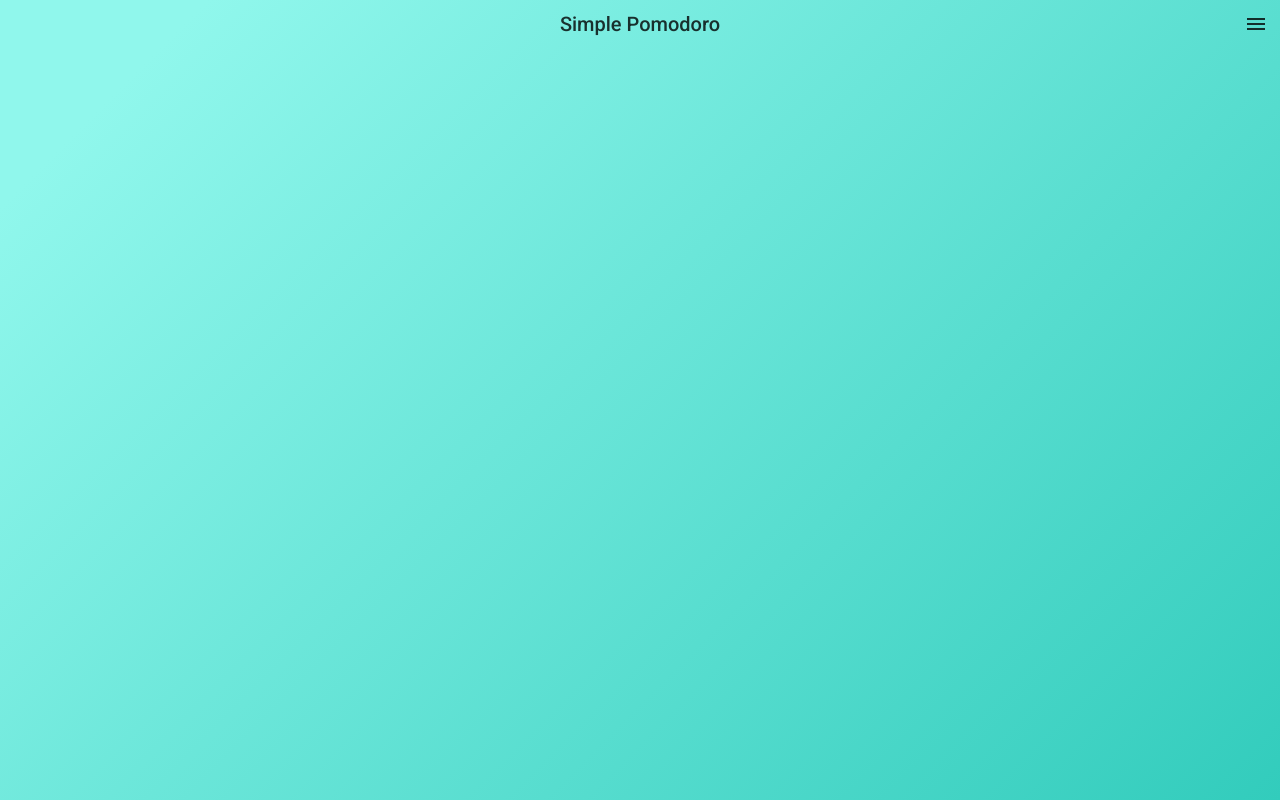
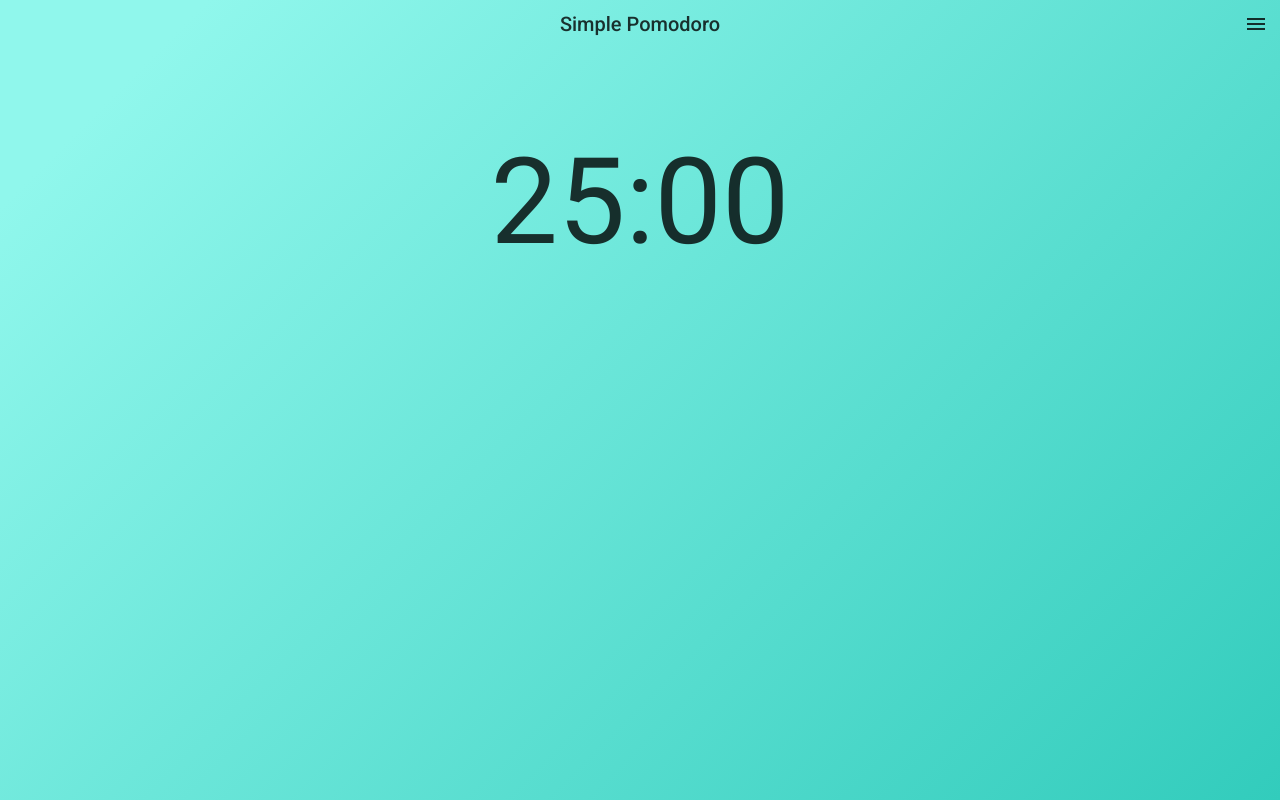
Before and after one commit to Thilerion/vue-pomodoro, a Vue app: page / in a window 1280 px wide. Built offline with nearby package versions, Linux system fonts and the light colour scheme.

Commit message:
added time view

```diff
--- a/src/App.vue
+++ b/src/App.vue
@@ -1,28 +1,42 @@
 <template>
 	<div id="app">
-		<pomo-nav></pomo-nav>
+		<nav>
+			<pomo-nav></pomo-nav>
+		</nav>
+		<main>
+			<pomo-time-view></pomo-time-view>
+		</main>
+
+
 	</div>
 </template>
 
 <script>
-import PomoNav from './components/PomoNav'
+import PomoNav from "./components/PomoNav";
+import PomoTimeView from "./components/PomoTimeView";
 export default {
-  name: 'app',
-  components: {
-	  PomoNav
-  }
-}
+	name: "app",
+	components: {
+		PomoNav,
+		PomoTimeView
+	}
+};
 </script>
 
 <style>
 #app {
-	font-family: 'Roboto', sans-serif;
+	font-family: "Roboto", sans-serif;
 	-webkit-font-smoothing: antialiased;
 	-moz-osx-font-smoothing: grayscale;
 	text-align: center;
-	color: rgba(0,0,0,0.8);
+	color: rgba(0, 0, 0, 0.8);
 	min-height: 100vh;
-	background-image: linear-gradient( 135deg, #90F7EC 10%, #32CCBC 100%);
+	background-image: linear-gradient(135deg, #90f7ec 10%, #32ccbc 100%);
+}
+
+#app {
+	display: grid;
+	grid-template-rows: 3rem auto;
 }
 
 html {
--- /dev/null
+++ b/src/components/PomoTimeView.vue
@@ -0,0 +1,31 @@
+<template>
+	<div class="time-view">
+		<div class="time-display">
+			{{timeRemainingDisplay}}
+		</div>
+	</div>
+</template>
+
+<script>
+import {store} from '@/store/store'
+export default {
+	computed: {
+		timeRemainingDisplay() {
+			return this.$store.getters.timeRemainingFormat;
+		}
+	}
+}
+</script>
+
+<style scoped>
+.time-view {
+	display: flex;
+	justify-content: center;
+	align-items: center;
+}
+
+.time-display {
+	font-size: 15vmin;
+	padding: 4rem 0;
+}
+</style>
```
